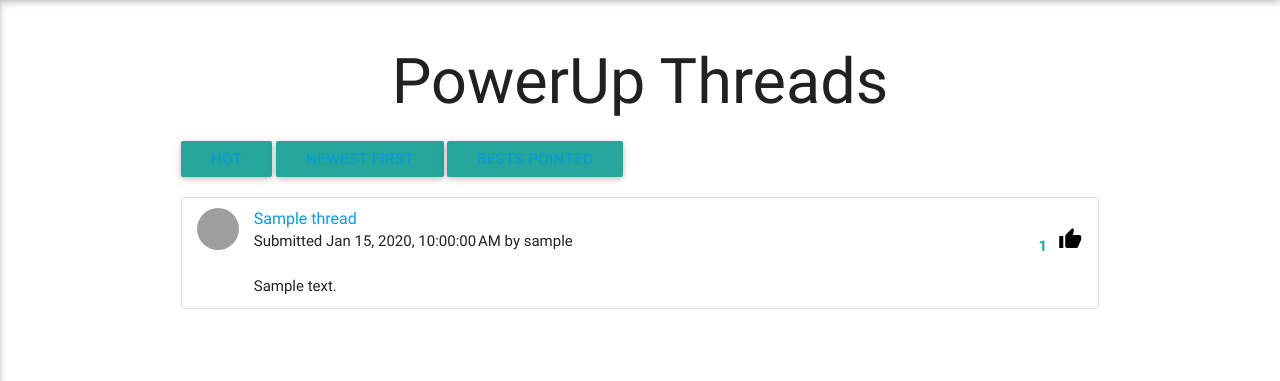
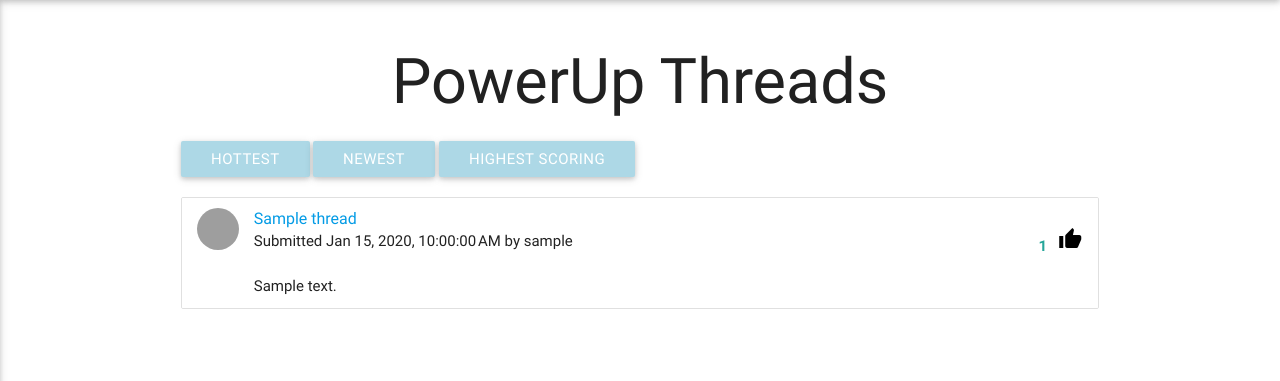
Before and after one commit to juanmbellini/PowerUp, a Java web app: template paw-webapp/webapp/src/main/webapp/WEB-INF/jsp/threads.jsp in a window 1280 px wide. Shown: the part 64-445 px from the top of the page. Run offline with Tomcat 11, a stand-in JSP engine, Linux system fonts and the light colour scheme; the template is opened without the code that fills it: most values are stand-ins (such as "Sample title", 1, 10 or a date in 2020); data that the repository does not hold is empty; some libraries are stand-ins or nearby versions; grey boxes are pictures that could not be loaded.

Commit message:
Frontend changes
- Make sorting buttons look more natural
- Widen inactive button selector

```diff
--- a/paw-webapp/webapp/src/main/webapp/WEB-INF/jsp/threads.jsp
+++ b/paw-webapp/webapp/src/main/webapp/WEB-INF/jsp/threads.jsp
@@ -32,15 +32,9 @@
                 <c:otherwise>
                     <div class="row">
                         <div class="col s12">
-                            <button class="btn waves-effect waves-light<c:if test="${!order.equals('Hot')}"> inactive</c:if>">
-                                <a href="<c:url value="/threads?order=Hot"/>">Hot</a>
-                            </button>
-                            <button class="btn waves-effect waves-light<c:if test="${!order.equals('Newest')}"> inactive</c:if>">
-                                <a href="<c:url value="/threads?order=Newest"/>">Newest First</a>
-                            </button>
-                            <button class="btn waves-effect waves-light<c:if test="${!order.equals('Best')}"> inactive</c:if>">
-                                <a href="<c:url value="/threads?order=Best"/>">Bests Pointed</a>
-                            </button>
+                            <a class="btn waves-effect waves-light<c:if test="${order != 'hot'}"> inactive</c:if>" href="<c:url value="/threads?order=hot"/>">Hottest</a>
+                            <a class="btn waves-effect waves-light<c:if test="${order != 'newest'}"> inactive</c:if>" href="<c:url value="/threads?order=newest"/>">Newest</a>
+                            <a class="btn waves-effect waves-light<c:if test="${order != 'best'}"> inactive</c:if>" href="<c:url value="/threads?order=best"/>">Highest Scoring</a>
                         </div>
                     </div>
                     <ul class="collection">
--- a/paw-webapp/webapp/src/main/webapp/css/style.css
+++ b/paw-webapp/webapp/src/main/webapp/css/style.css
@@ -45,7 +45,7 @@
     margin-bottom: 5px;
 }
 
-#sorting button.inactive {
+.btn.inactive {
     background-color:lightblue;
 }
 
```
